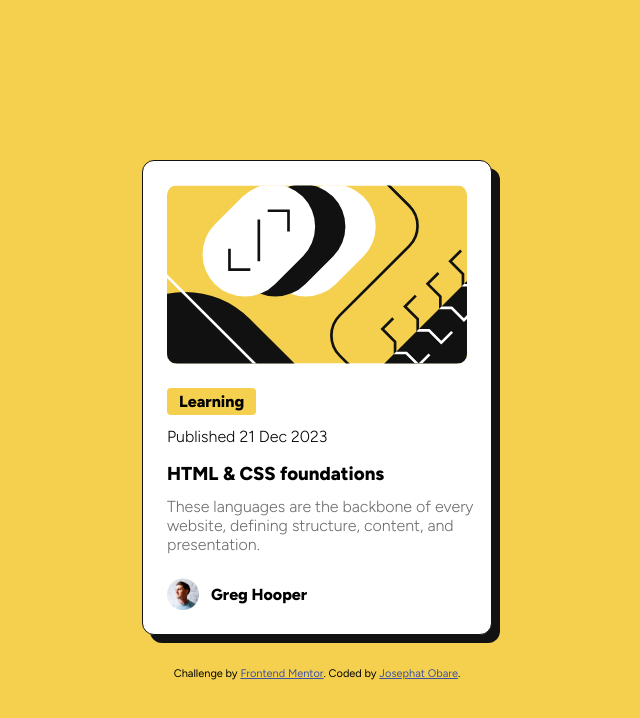
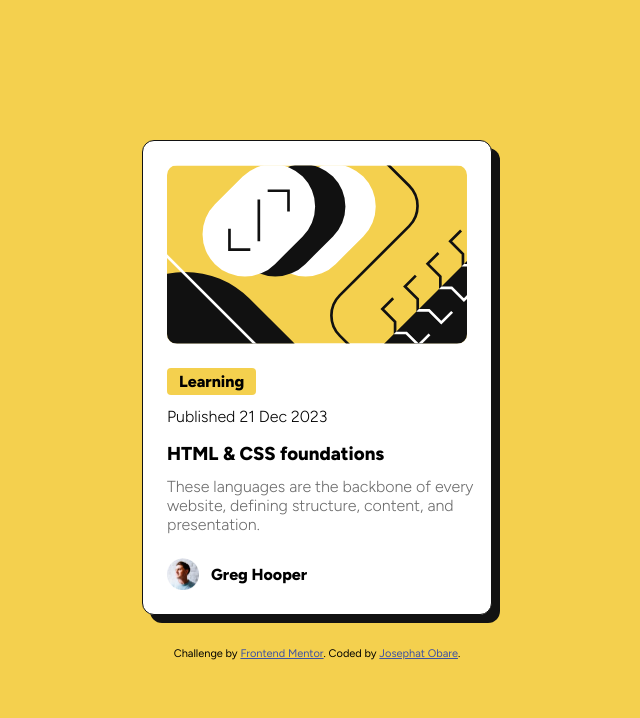
Before and after one commit to simplyObare/blog-preview-card, a plain HTML site: page index.html in a window 1280 px wide. Shown: the whole page, without its empty margins (323-963 px from the left). Drawn offline with Linux system fonts and the light colour scheme.

Commit message:
Update styles.css

```diff
--- a/styles.css
+++ b/styles.css
@@ -23,7 +23,6 @@ body {
    display: grid;
    place-content: center;
    min-height: 100vh;
-   margin: 1.25rem;
 }
 
 .container {
```
